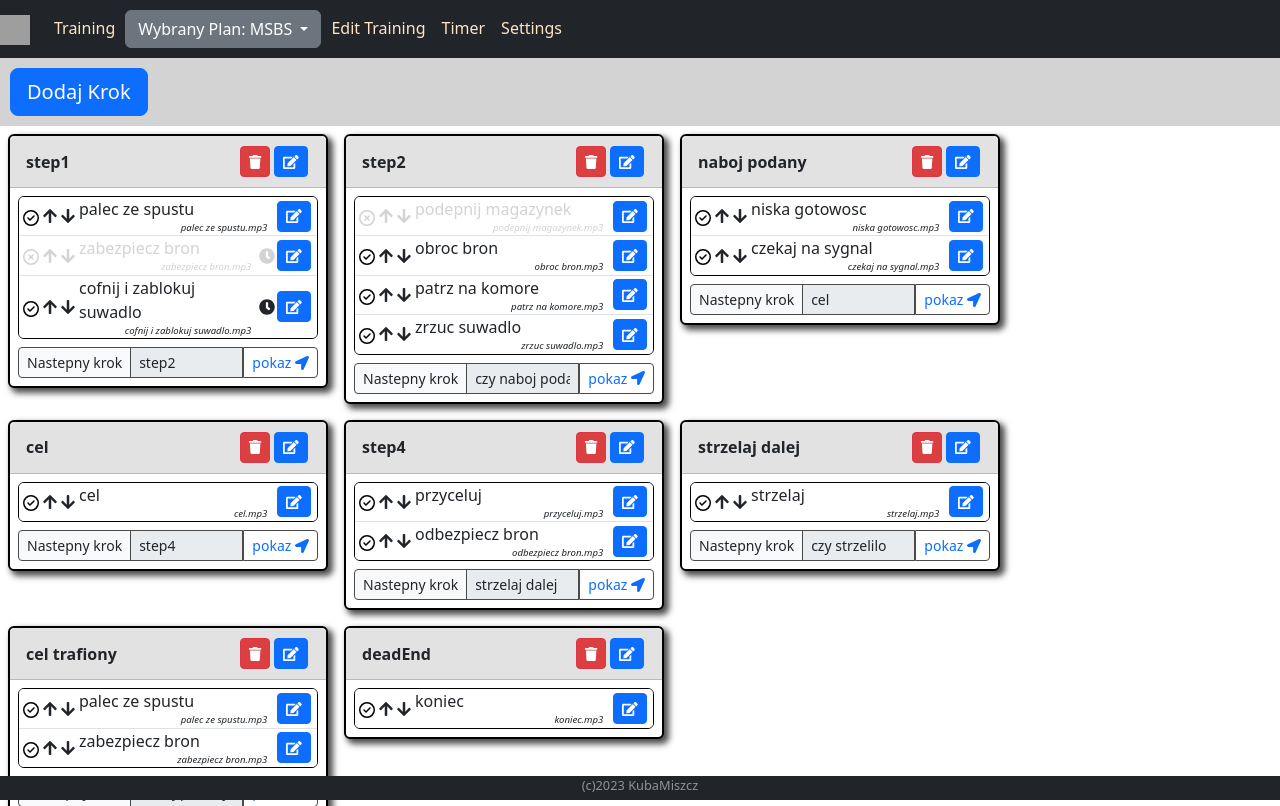
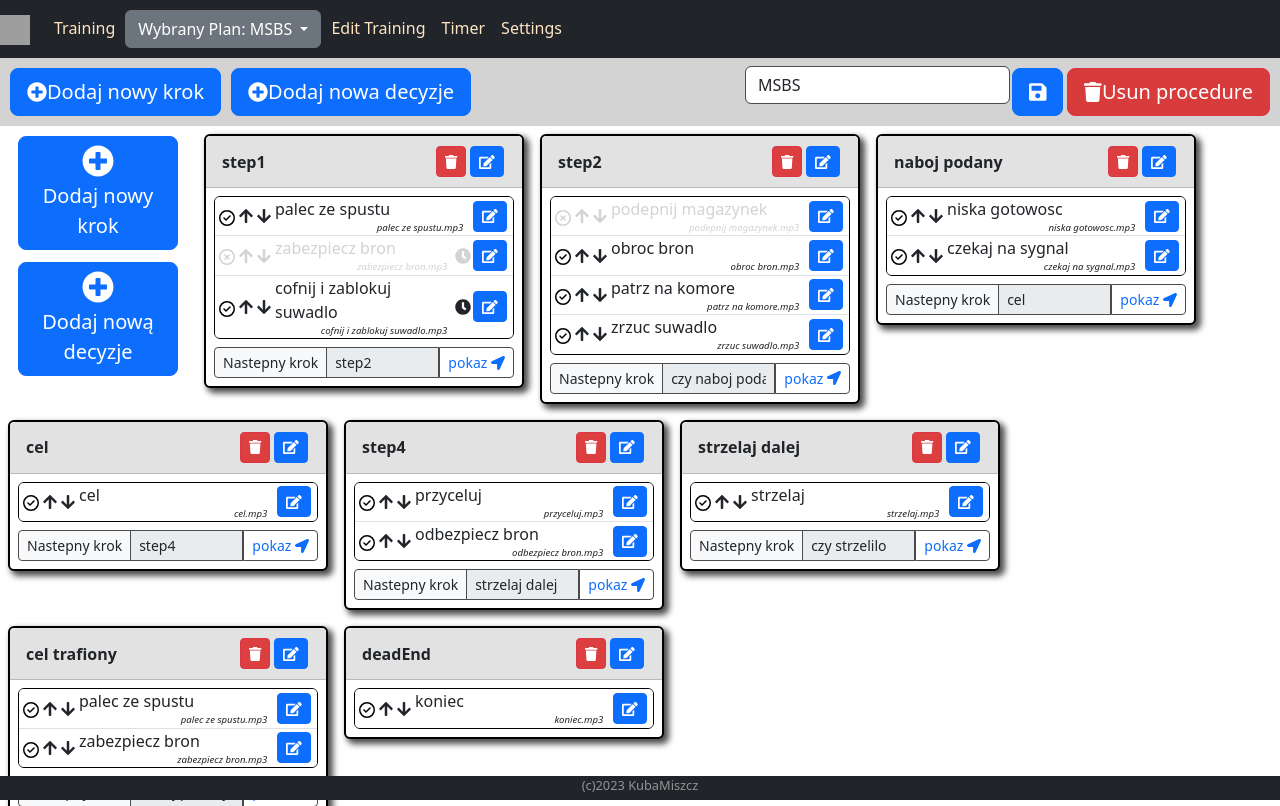
Before and after one commit to KubaMiszcz/ShootingTrainer, an Angular app: page /edit-procedure-tab in a window 1280 px wide. Built offline with nearby package versions, Linux system fonts and the light colour scheme; grey boxes are pictures that could not be loaded.

Commit message:
add buttons crud procedure

```diff
--- a/src/app/components/edit-procedure-tab/edit-procedure-tab.component.html
+++ b/src/app/components/edit-procedure-tab/edit-procedure-tab.component.html
@@ -1,16 +1,45 @@
-    <div class="p-2 buttons">
-    <button type="button" name="" id="" class="btn btn-primary btn-lg btn-block">Dodaj Krok</button>
+<div class="p-2 buttons d-flex justify-content-between">
+    <div>
+        <button type="button" name="" id="" class="btn btn-primary btn-lg btn-block me-2" (click)="addNewStage()">
+            <i class="fa fa-plus-circle" aria-hidden="true"></i>Dodaj nowy krok</button>
+        <button type="button" name="" id="" class="btn btn-primary btn-lg btn-block" (click)="addNewStage()">
+            <i class="fa fa-plus-circle" aria-hidden="true"></i>Dodaj nowa decyzje</button>
+
+    </div>
+    <div class="d-flex flex-row">
+        <div class="">
+            <input [(ngModel)]="procedureName" class="form-control me-2" type="text" placeholder="name"
+                aria-label="Search">
+        </div>
+        <button type="button" name="" id="" class="btn btn-primary btn-lg btn-block" (click)="renameProcedure()">
+            <i class="fa fa-save" aria-hidden="true"></i>
+        </button>
+        <button type="button" name="" id="" class="btn btn-danger btn-lg btn-block" (click)="deleteProcedure()">
+            <i class="fa fa-trash" aria-hidden="true"></i>Usun procedure </button>
+    </div>
 </div>
 
 
-    <div class="content" >
+<div class="content">
+
 
     <div class="stages pb-4">
+        <div class="d-flex m-2 align-items-baseline flex-column">
+            <div class="">
+                <button type="button" name="" id="" class="btn btn-primary btn-lg btn-block" (click)="addNewStage()">
+                    <i class="fa fa-plus-circle" aria-hidden="true"></i><br>
+                    Dodaj nowy krok</button>
+            </div>
+            <div class="d-flex m-2 align-items-baseline">
+                <button type="button" name="" id="" class="btn btn-primary btn-lg btn-block" (click)="addNewStage()">
+                    <i class="fa fa-plus-circle" aria-hidden="true"></i><br>
+                    Dodaj nową decyzje</button>
+            </div>
+        </div>
+
         <div *ngFor="let item of (procedure$ |async)?.stages">
             <app-stage-tile [stage]="item" [isHighlighted]="highlightedBlockName===item.name"
-                (pointNextBlock)="highlightBlock($event)"
-                (deleteStage)="deleteBlock($event)"
-                ></app-stage-tile>
+                (pointNextBlock)="highlightBlock($event)" (deleteStage)="deleteBlock($event)"></app-stage-tile>
         </div>
     </div>
 
--- a/src/app/components/edit-procedure-tab/edit-procedure-tab.component.scss
+++ b/src/app/components/edit-procedure-tab/edit-procedure-tab.component.scss
@@ -11,5 +11,13 @@
         flex-direction: row;
         flex-wrap: wrap;
         align-content: center;
+
+        .btn {
+            width: 10rem;
+
+            svg {
+                font-size: 2rem;
+            }
+        }
     }
 }
--- a/src/app/components/edit-procedure-tab/edit-procedure-tab.component.ts
+++ b/src/app/components/edit-procedure-tab/edit-procedure-tab.component.ts
@@ -10,9 +10,16 @@ import { IProcedure } from 'src/app/models/procedure';
   styleUrls: ['./edit-procedure-tab.component.scss'],
 })
 export class EditProcedureTabComponent {
+renameProcedure() {
+  this.appService.renameProcedure(this.procedureName);
+}
+deleteProcedure() {
+throw new Error('Method not implemented.');
+}
   stages = this.appService.currentProcedure$.value.stages;
   deciders = this.appService.currentProcedure$.value.deciders;
   procedure$ = new Subject<IProcedure>();
+  procedureName = '';
   highlightedBlockName = '';
 
   constructor(
@@ -20,6 +27,7 @@ export class EditProcedureTabComponent {
     private appSettingsService: AppSettingsService
   ) {
     this.procedure$ = appService.currentProcedure$;
+    this.procedureName = appService.currentProcedure$.value.name;
   }
 
   highlightBlock(value: string) {
@@ -39,4 +47,7 @@ export class EditProcedureTabComponent {
   deleteBlock(value: string) {
     this.appService.deleteBlock(value);
   }
+  addNewStage(){
+    this.appService.addNewStage();
+   }
 }
--- a/src/app/services/app.service.ts
+++ b/src/app/services/app.service.ts
@@ -17,14 +17,12 @@ import { IBlock } from '../models/block';
   providedIn: 'root',
 })
 export class AppService {
-  deleteActionFromStage(stage: IStage, action: IAction) {
-    _.remove(stage.actions, action);
-  }
 
-  getAllBlocks(): IBlock[] {
-    let procedure = this.currentProcedure$.value;
-    return [...procedure.stages, ...procedure.deciders] ?? [];
-  }
+
+  //===============================
+  //===============================
+  //===============================
+  //===============================
 
   currentProcedure$ = new BehaviorSubject<IProcedure>(
     this.getDefaultProcedure()
@@ -34,6 +32,26 @@ export class AppService {
     private appSettings: AppSettingsService,
     private audioPlayerService: AudioPlayerService
   ) {}
+
+  renameProcedure(procedureName: string) {
+    this.currentProcedure$.value.name = procedureName;
+  }
+
+  addNewStage() {
+    let procedure = this.currentProcedure$.value;
+    let newStage: IStage = { name: 'aa', actions: [] };
+    procedure.stages = [newStage, ...procedure.stages];
+    this.currentProcedure$.next(procedure);
+  }
+
+  deleteActionFromStage(stage: IStage, action: IAction) {
+    _.remove(stage.actions, action);
+  }
+
+  getAllBlocks(): IBlock[] {
+    let procedure = this.currentProcedure$.value;
+    return [...procedure.stages, ...procedure.deciders] ?? [];
+  }
 
   deleteBlock(name: string) {
     let procedure = this.currentProcedure$.value;
```
Lines whose indentation alone changed are shown as unchanged.
